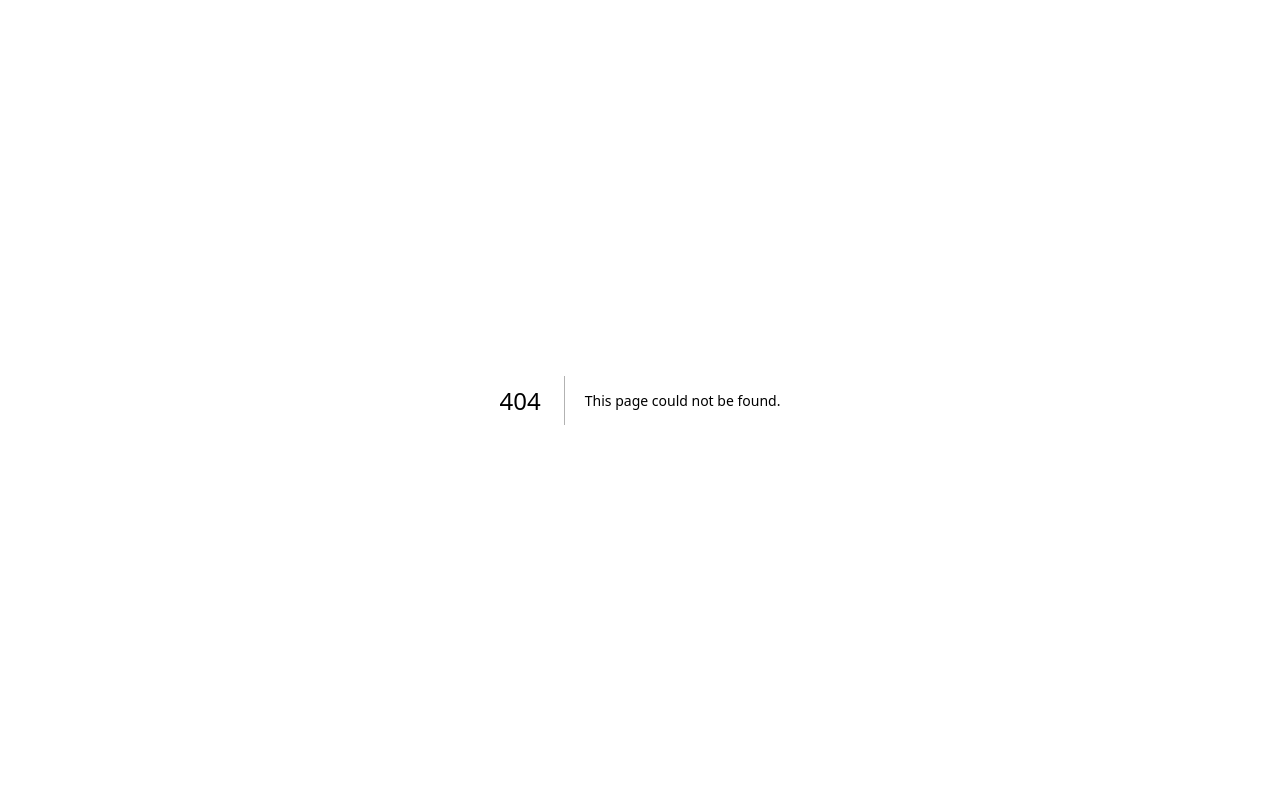
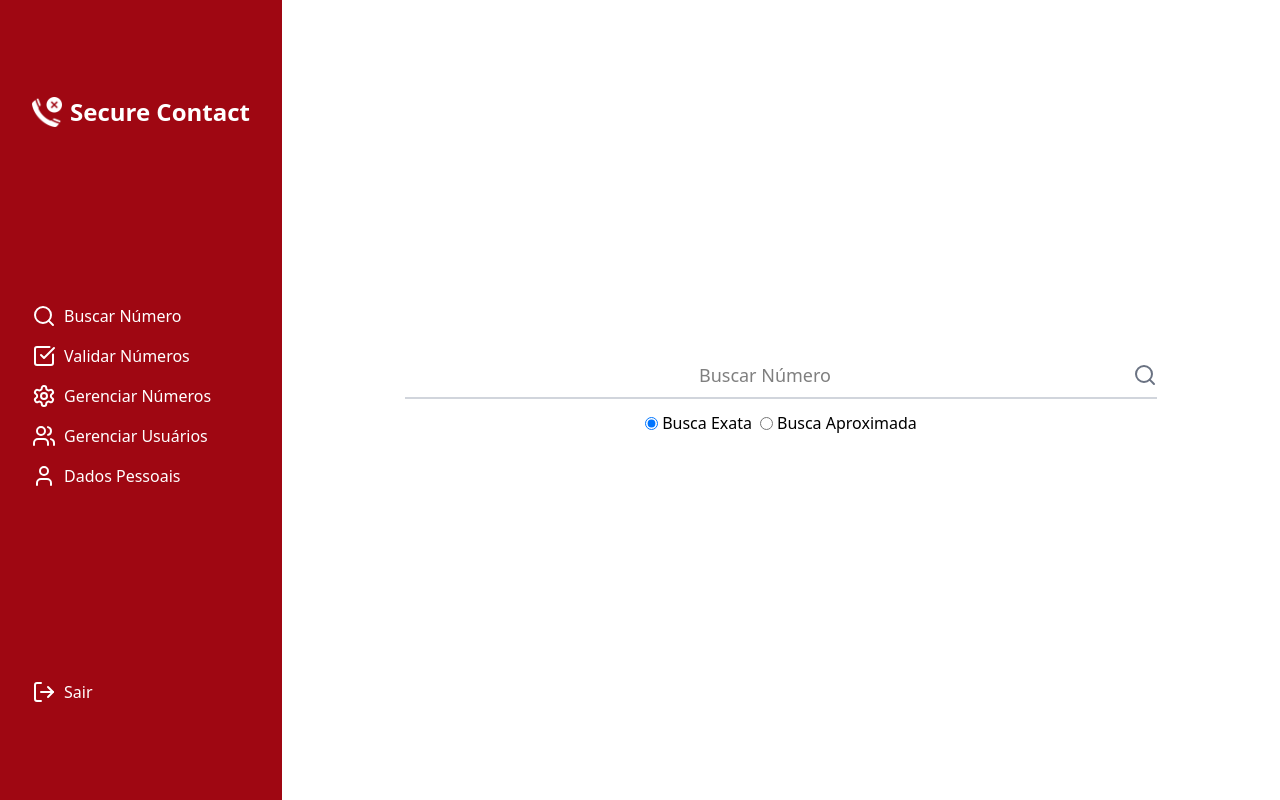
Before and after one commit to Maia-th/Secure-Contact, a Next.js app: page /admin/buscar-numero in a window 1280 px wide. Before the commit this address had no page. Built offline with nearby package versions, Linux system fonts and the light colour scheme.

Commit message:
feat: tela de buscar-numero

```diff
--- /dev/null
+++ b/src/app/admin/buscar-numero/page.tsx
@@ -0,0 +1,124 @@
+"use client";
+
+import React, { useState } from "react";
+import {
+  Search,
+  CheckCircle,
+  XCircle,
+  Eraser,
+  AlertCircle,
+} from "lucide-react";
+
+const BuscarNumeroPage: React.FC = () => {
+  const [numero, setNumero] = useState("");
+  const [resultado, setResultado] = useState<{
+    numero: string;
+    situacao: string;
+  } | null>(null);
+  const [mensagem, setMensagem] = useState("");
+  const [tipoBusca,setTipoBusca] = useState("exata")
+
+  const validarPhone = () => {
+    const regex = /^[0-9]+$/;
+
+    if (numero.trim() === "") {
+      setMensagem("O Número Não Pode Estar Vazio.");
+      return false;
+    } else if (!regex.test(numero)) {
+      setMensagem("O Número Não Pode Conter Letras ou Caracteres Especiais.");
+      return false;
+    } else {
+      setMensagem("");
+      return true;
+    }
+  };
+
+  const handleSearch = () => {
+    if (!validarPhone()) return;
+
+    // Simulate a search result
+    if (numero === "12345") {
+      setResultado({ numero: "12345", situacao: "Bloqueado" });
+    } else {
+      setResultado({ numero, situacao: "Não Cadastrado" });
+    }
+  };
+
+  const limpar = () => {
+    setNumero("");
+    setMensagem("")
+    setResultado(null);
+  };
+
+  return (
+    <>
+      <div className="mb-3 flex items-center border-b-2 border-gray-300">
+        <input
+          type="text"
+          value={numero}
+          onChange={(e) => setNumero(e.target.value)}
+          placeholder="Buscar Número"
+          className="p-2 text-lg text-center lg:w-180 border-none outline-none"
+        />
+        <button onClick={handleSearch} className="ml-2 cursor-pointer">
+          <Search className="text-gray-500" />
+        </button>
+      </div>
+
+        <div className="mb-3 flex items-center">
+          <label className="mr-2 flex items-center">
+            <input
+              type="radio"
+              name="tipoBusca"
+              value="exata"
+              checked={tipoBusca === "exata"}
+              onChange={() => setTipoBusca("exata")}
+              className="mr-1"
+            />
+            Busca Exata
+          </label>
+          <label className="flex items-center">
+            <input
+              type="radio"
+              name="tipoBusca"
+              value="aproximada"
+              checked={tipoBusca === "aproximada"}
+              onChange={() => setTipoBusca("aproximada")}
+              className="mr-1"
+            />
+            Busca Aproximada
+          </label>
+        </div>
+
+      {mensagem !== "" && (
+        <div className="flex items-center text-red-500">
+          <AlertCircle className="mr-2" />
+          <span>{mensagem}</span>
+        </div>
+      )}
+      {numero && (
+        <button
+          onClick={() => limpar()}
+          className="w-full flex justify-end cursor-pointer"
+        >
+          <Eraser className="text-gray-500 mr-2 mb-2" />
+          <span>Limpar</span>
+        </button>
+      )}
+      {resultado && (
+        <div className="flex items-center mt-0">
+          {resultado.situacao === "Bloqueado" ? (
+            <XCircle className="text-red-500" />
+          ) : (
+            <CheckCircle className="text-green-500" />
+          )}
+          <span className="ml-2 text-lg">
+            {resultado.numero} - {resultado.situacao}
+          </span>
+        </div>
+      )}
+    </>
+  );
+};
+
+export default BuscarNumeroPage;
--- /dev/null
+++ b/src/app/admin/layout.tsx
@@ -0,0 +1,18 @@
+"use client";
+
+import Sidebar from "@/components/SideBar";
+
+export default function AdminLayout({
+  children,
+}: Readonly<{
+  children: React.ReactNode;
+}>) {
+  return (
+    <div className="flex h-dvh w-full">
+      <Sidebar />
+      <div className="flex flex-col items-center justify-center m-auto">
+        {children}
+      </div>
+    </div>
+  );
+}
--- /dev/null
+++ b/src/components/SideBar/index.tsx
@@ -0,0 +1,152 @@
+import React, { useState } from "react";
+import {
+  Search,
+  CheckSquare,
+  Settings,
+  Users,
+  User,
+  LogOut,
+  Menu,
+  X,
+} from "lucide-react";
+import Link from "next/link";
+import Image from "next/image";
+
+const SideBar: React.FC = () => {
+  const [isOpen, setIsOpen] = useState(false);
+
+  const toggleMenu = () => {
+    setIsOpen(!isOpen);
+  };
+
+  return (
+    <>
+      {/* Desktop Sidebar */}
+      <div className="bg-red-800 text-white h-screen px-8 py-24 hidden md:flex flex-col items-center justify-between md:items-start">
+        <div className="flex items-center justify-center w-full">
+          <Image
+            src="/assets/images/rejected-white.png"
+            alt="logo"
+            width={30}
+            height={30}
+            className="mr-2"
+          />
+          <h1 className="text-2xl font-bold">Secure Contact</h1>
+        </div>
+        <ul className="flex flex-col items-center md:items-start">
+          <li className="mb-4 flex items-center">
+            <Search className="mr-2" />
+            <Link href="/admin/buscar-numero" className="hover:text-gray-400">
+              Buscar Número
+            </Link>
+          </li>
+          <li className="mb-4 flex items-center">
+            <CheckSquare className="mr-2" />
+            <Link href="/admin/validar-numeros" className="hover:text-gray-400">
+              Validar Números
+            </Link>
+          </li>
+          <li className="mb-4 flex items-center">
+            <Settings className="mr-2" />
+            <Link
+              href="/admin/gerenciar-numeros"
+              className="hover:text-gray-400"
+            >
+              Gerenciar Números
+            </Link>
+          </li>
+          <li className="mb-4 flex items-center">
+            <Users className="mr-2" />
+            <Link
+              href="/admin/gerenciar-usuarios"
+              className="hover:text-gray-400"
+            >
+              Gerenciar Usuários
+            </Link>
+          </li>
+          <li className="mb-4 flex items-center">
+            <User className="mr-2" />
+            <Link href="/admin/dados-pessoais" className="hover:text-gray-400">
+              Dados Pessoais
+            </Link>
+          </li>
+        </ul>
+        <ul>
+          <li className="flex items-center">
+            <LogOut className="mr-2" />
+            <Link href="/logout" className="hover:text-gray-400">
+              Sair
+            </Link>
+          </li>
+        </ul>
+      </div>
+
+      {/* Mobile Sidebar */}
+      <div
+        className={`md:hidden fixed inset-0 z-50 ${
+          isOpen ? "block" : "hidden"
+        }`}
+      >
+        <div
+          className={`fixed inset-0 bg-red-800 text-white transition-transform duration-300 ${
+            isOpen ? "translate-x-0" : "-translate-x-full"
+          }`}
+        >
+          <div className="flex flex-col items-center justify-center h-full">
+            <div className="flex items-center justify-center w-full mb-8">
+              <Image
+                src="/assets/images/rejected-white.png"
+                alt="logo"
+                width={30}
+                height={30}
+                className="mr-2"
+              />
+              <h1 className="text-2xl font-bold">Secure Contact</h1>
+            </div>
+            <ul className="flex flex-col items-center space-y-4">
+              <li className="flex items-center">
+                <Search className="mr-2" />
+                <Link href="/admin/buscar-numero">Buscar Número</Link>
+              </li>
+              <li className="flex items-center">
+                <CheckSquare className="mr-2" />
+                <Link href="/admin/validar-numeros">Validar Números</Link>
+              </li>
+              <li className="flex items-center">
+                <Settings className="mr-2" />
+                <Link href="/admin/gerenciar-numeros">Gerenciar Números</Link>
+              </li>
+              <li className="flex items-center">
+                <Users className="mr-2" />
+                <Link href="/admin/gerenciar-usuarios">Gerenciar Usuários</Link>
+              </li>
+              <li className="flex items-center">
+                <User className="mr-2" />
+                <Link href="/admin/dados-pessoais">Dados Pessoais</Link>
+              </li>
+              <li className="flex items-center">
+                <LogOut className="mr-2" />
+                <Link href="/logout">Sair</Link>
+              </li>
+            </ul>
+          </div>
+        </div>
+      </div>
+
+      {/* Mobile Menu Toggle Button */}
+      <button
+        onClick={toggleMenu}
+        aria-label="Toggle menu"
+        className="md:hidden fixed top-4 left-4 z-50 text-white"
+      >
+        {isOpen ? (
+          <X className="text-white" />
+        ) : (
+          <Menu className="text-black" />
+        )}
+      </button>
+    </>
+  );
+};
+
+export default SideBar;
```
Also changed, not shown: public/assets/images/rejected-white.png (added).
